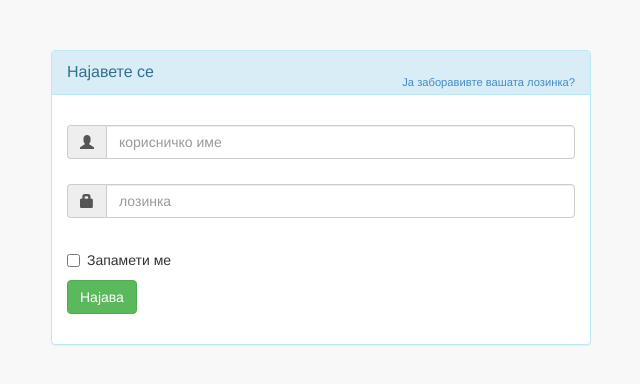
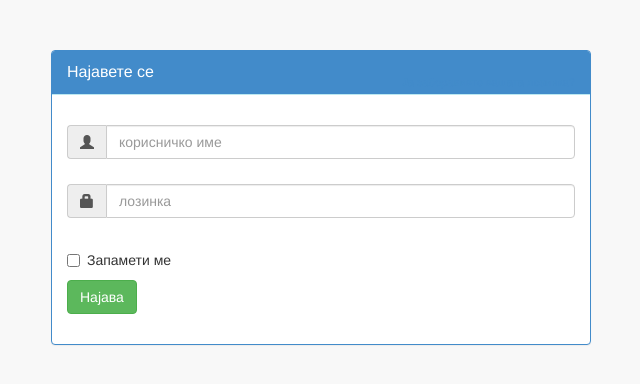
Before and after one commit to DancheNikoloska/e-tickets, a PHP site: page /adminLogin.php in a window 1280 px wide. Shown: the top 384 px of the page, without its empty margins (319-959 px from the left). Run offline with PHP 8.4, Linux system fonts and the light colour scheme.

Commit message:
boja menuvav vo adminLogin

```diff
--- a/adminLogin.php
+++ b/adminLogin.php
@@ -16,10 +16,10 @@
     		</head>
     <div class="container">
         <div id="loginbox" style="margin-top:50px;" class="mainbox col-md-6 col-md-offset-3 col-sm-8 col-sm-offset-2">
-            <div class="panel panel-info" >
-                    <div class="panel-heading">
-                        <div class="panel-title">Најавете се</div>
-                        <div style="float:right; font-size: 80%; position: relative; top:-10px"><a href="#">Ја заборавивте вашата лозинка?</a></div>
+            <div class="panel panel-info" style="border: 1px solid #428bca;" >
+                    <div class="panel-heading" style="background-color: #428bca;">
+                        <div class="panel-title" style="color: white">Најавете се</div>
+                        <div style="float:right;  font-size: 80%; position: relative; top:-10px"><a href="#">Ја заборавивте вашата лозинка?</a></div>
                     </div>
 
                     <div style="padding-top:30px" class="panel-body" >
```
